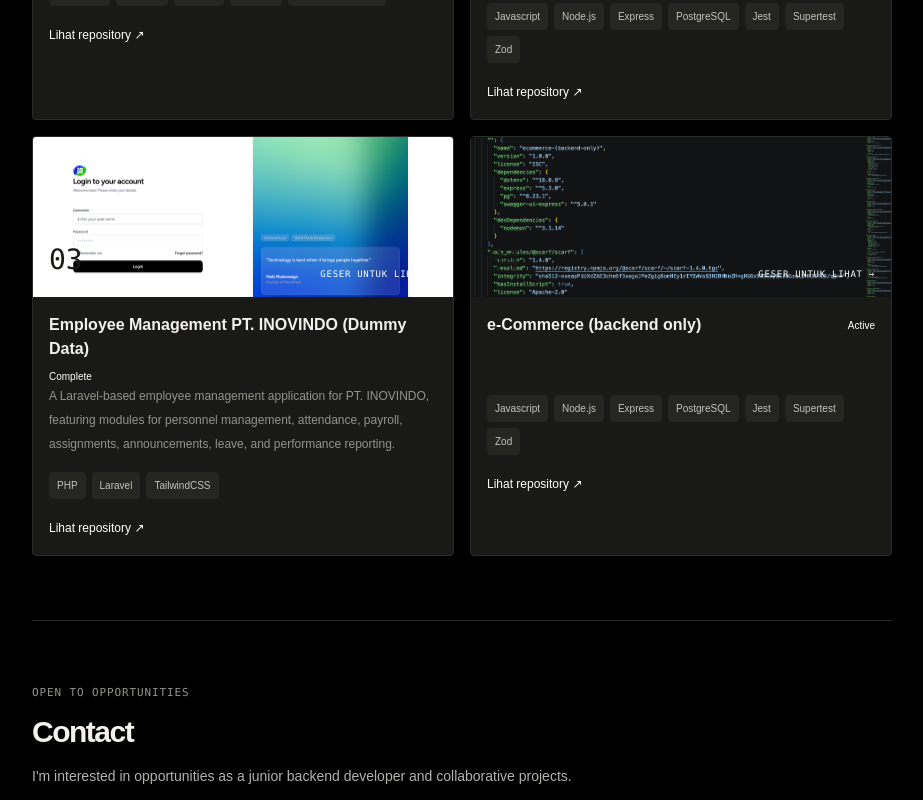
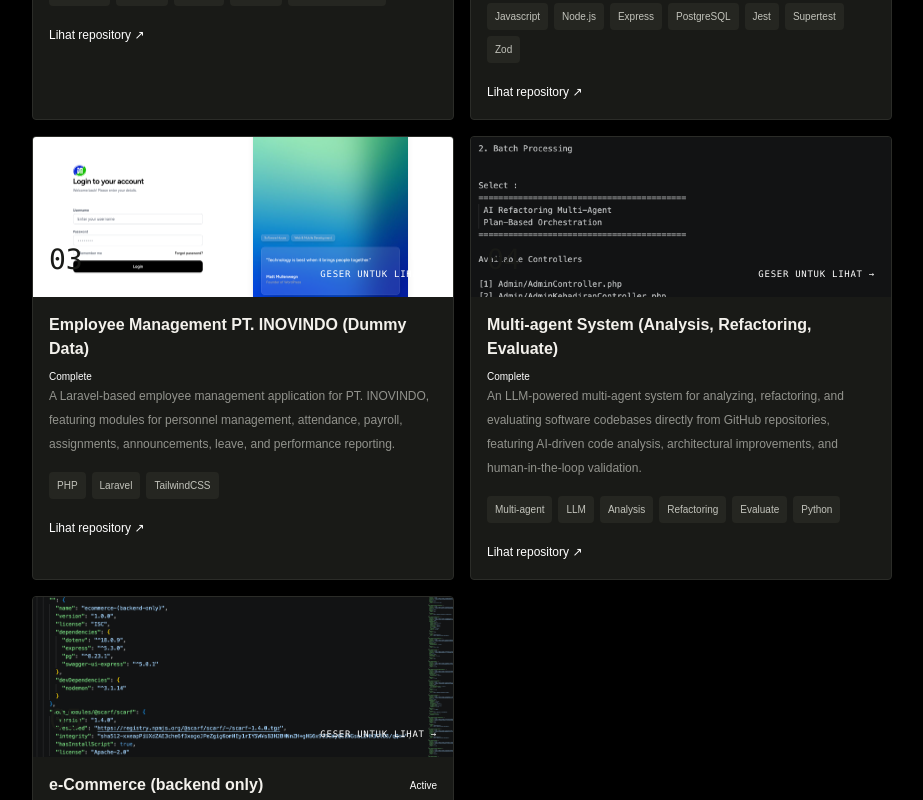
Before and after one commit to fazabsharcontact/PORTFOLIO, a React (Vite) app: page / in a window 1280 px wide. Shown: the part 1740-2540 px from the top of the page, without its empty margins (178-1101 px from the left). Built offline with nearby package versions, Linux system fonts and the light colour scheme.

Commit message:
update new project

```diff
--- a/src/assets/data/portfolio.js
+++ b/src/assets/data/portfolio.js
@@ -91,14 +91,25 @@ export const projects = [
     ],
   },
   {
+    title: "Multi-agent System (Analysis, Refactoring, Evaluate)",
+    description:
+      "An LLM-powered multi-agent system for analyzing, refactoring, and evaluating software codebases directly from GitHub repositories, featuring AI-driven code analysis, architectural improvements, and human-in-the-loop validation.",
+    technologies: ["Multi-agent", "LLM", "Analysis", "Refactoring", "Evaluate", "Python"],
+    status: "Complete",
+    github: "https://github.com/fazabsharcontact/ai-multi-agent-code-refactoring.git",
+    images: [
+      "/images/project4/multiAgent.png",
+    ],
+  },
+  {
     title: "e-Commerce (backend only)",
     description:
       "",
     technologies: ["Javascript", "Node.js", "Express", "PostgreSQL", "Jest", "Supertest", "Zod"],
     status: "Active",
-    github: "https://github.com/fazabsharcontact/TicketBookingApi.git",
+    github: "https://github.com/fazabsharcontact/eCommerceBackendOnly.git",
     images: [
-      "/images/project4/eCommerce1.png",
+      "/images/project5/eCommerce1.png",
     ],
   },
 ];
```
Also changed, not shown: public/images/project4/multiAgent.png (added), public/images/project5/eCommerce1.png (renamed from public/images/project4/eCommerce1.png).
